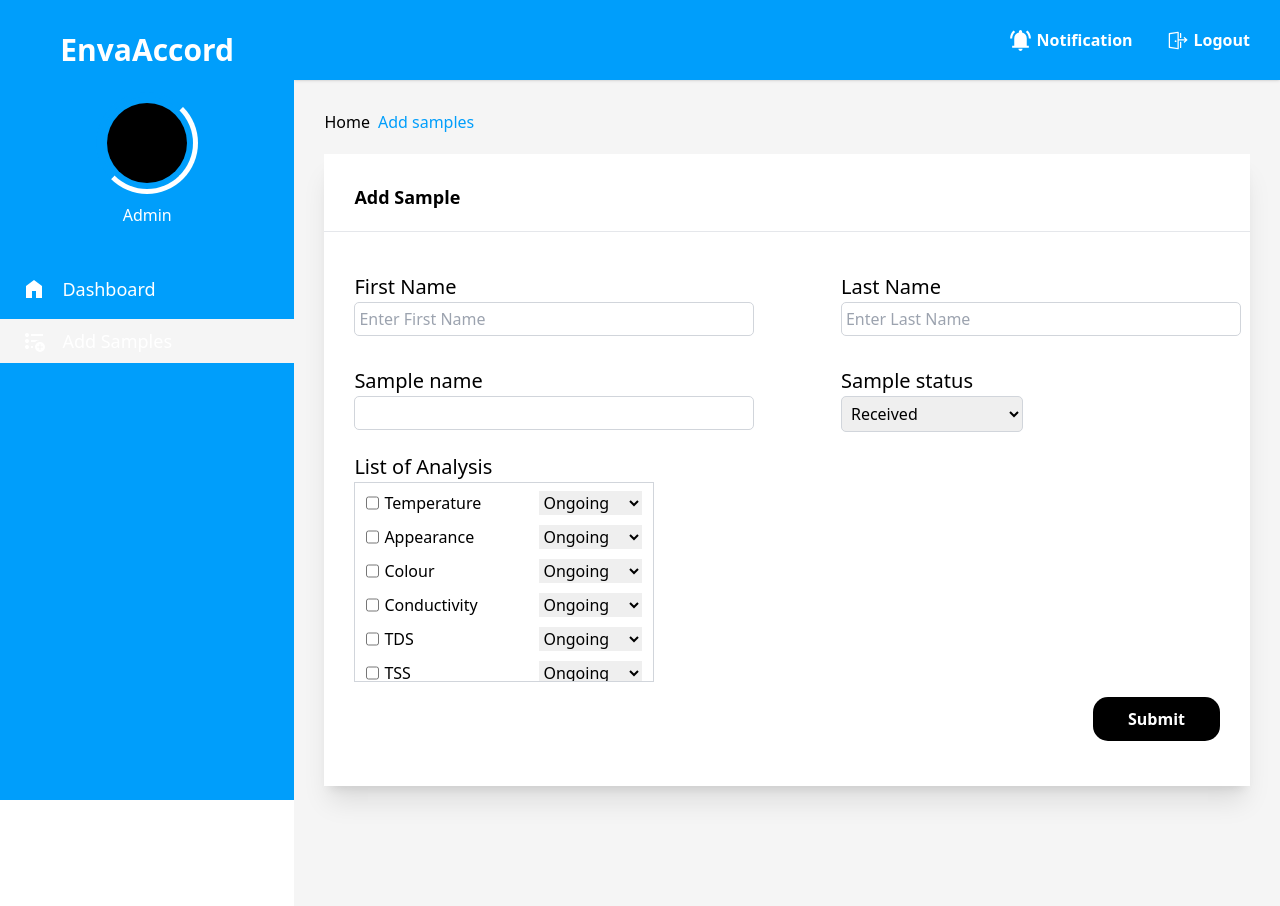
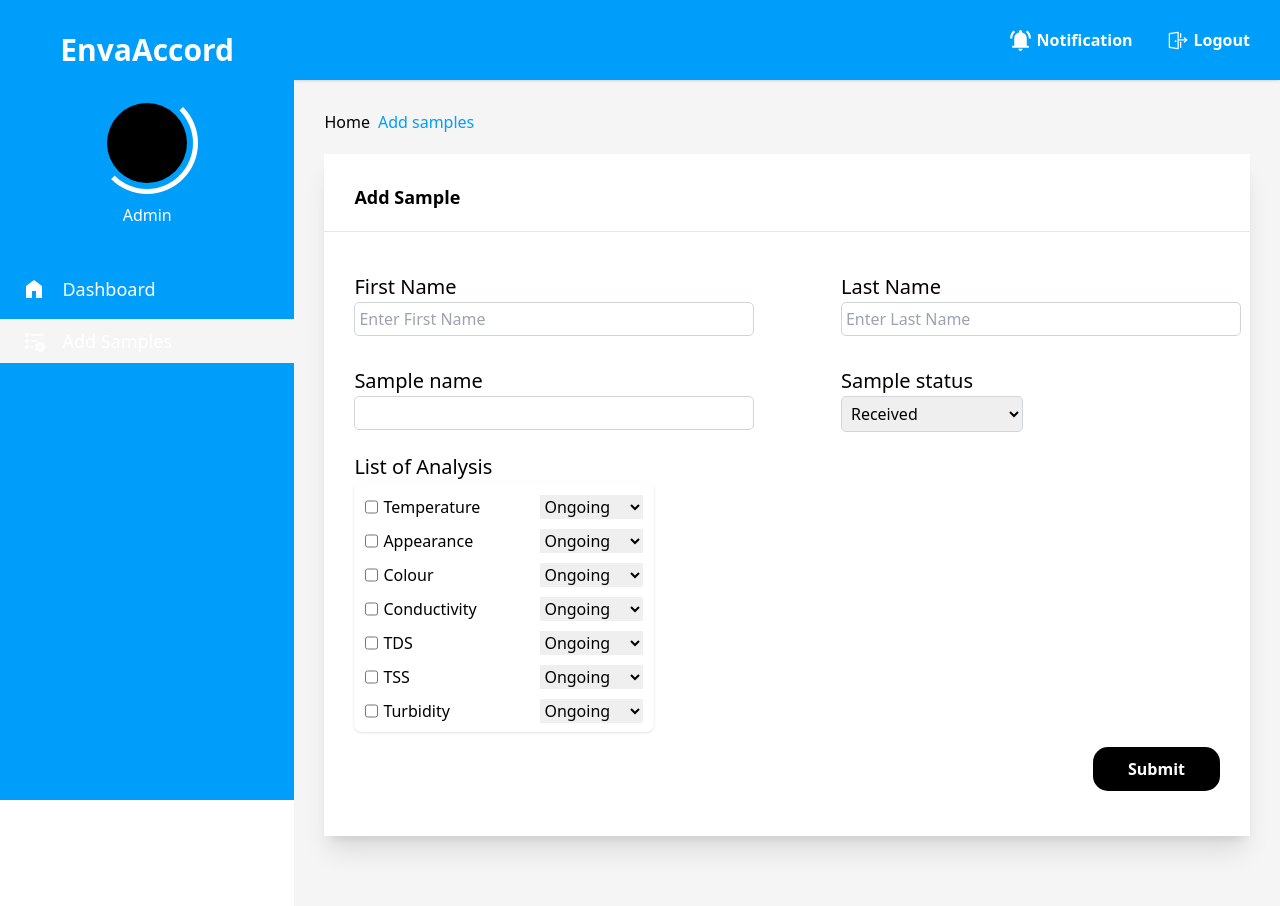
Before and after one commit to Involut6/eva-app, a Vue app: page /add-sample in a window 1280 px wide. Shown: the top 906 px of the page. Built offline with nearby package versions, Linux system fonts and the light colour scheme.

Commit message:
sample form

```diff
--- a/src/components/AddSampleForm.vue
+++ b/src/components/AddSampleForm.vue
@@ -184,13 +184,13 @@ export default defineComponent({
 
                <section class="relative w-[300px] ">
                 <h1 class="text-[20px] font-[400] pt-[10px]">List of Analysis</h1>
-               <div class="w-[240px] h-[200px] pt-[3px] px-[10px]  overflow-hidden  overflow-scroll  border border-gray-300 border-1 sm:w-fit overflow-y-scroll">
+               <div class="relative w-fit h-[250px] py-2 shadow rounded-lg px-[10px] border-1 sm:w-fit overflow-y-scroll">
                  <table>
                     <tr v-for="item in analysis">
                     <td class="pe-[20px] py-[5px]">
                         <div class="flex gap-[5px] justify-start item-center ">
                             <input type="checkbox">
-                            <p>{{item.title}}</p>
+                            <p class="w-fit">{{item.title}}</p>
                         </div>
                     </td>
                     <td class="ps-[20px]">
@@ -201,7 +201,11 @@ export default defineComponent({
                     </td>
                  </tr>
                  </table>
+
                  </div>
+                 <!-- <div class="fixed bottom-0">
+                    <p class="mx-auto w-fit">Select</p>
+                 </div> -->
                  <!-- <button class="bg-black text-white my-[10px] px-[35px] py-[10px] font-[600] rounded-[15px] absolute right-[0]">Add Analysis</button>  -->
                </section>
 
--- a/src/views/HomeView.vue
+++ b/src/views/HomeView.vue
@@ -6,7 +6,7 @@ import Navbar from '../components/Navbar.vue';
 
 <template>
   <div class="relative h-screen">
-    <div class="lg:flex min-h-screen">
+    <div class="min-h-screen">
       <SideBar class="w-[23vw] fixed top-0 left-0 z-10" />
       <div class="relative w-screen lg:w-[77vw] lg:ml-[23vw] bg-[whitesmoke] pb-10">
         <Navbar class="shadow" />
```
